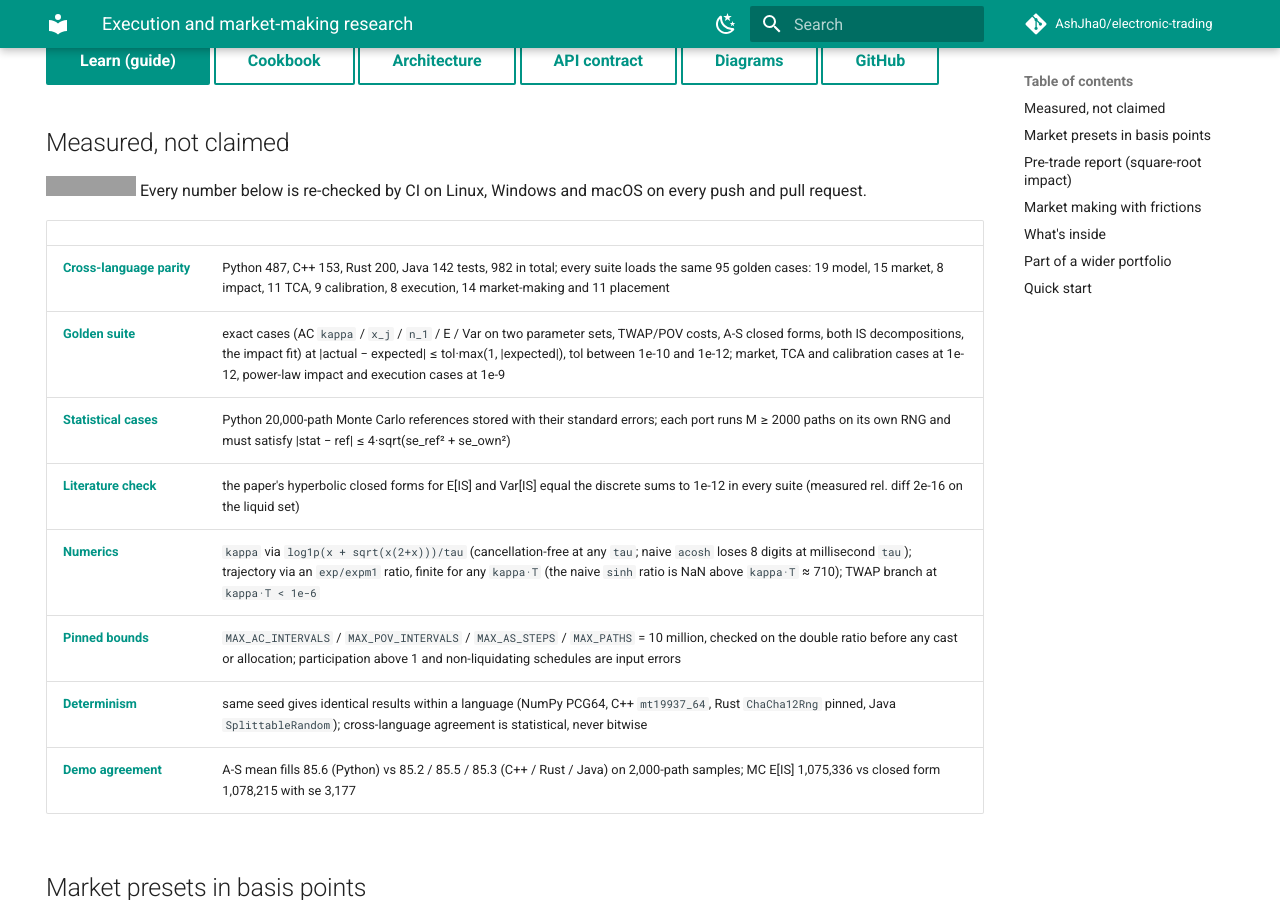
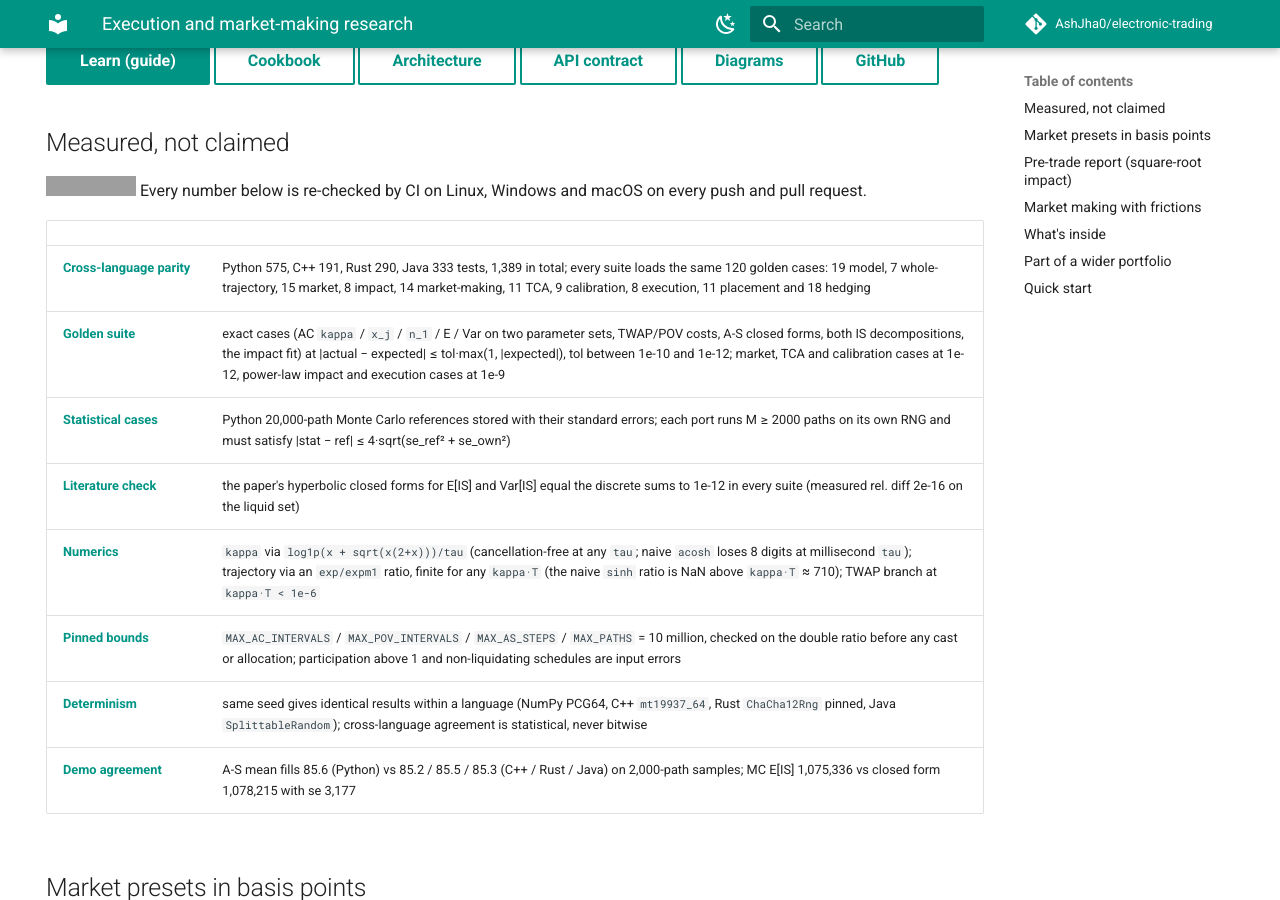
Before and after one commit to AshJha0/electronic-trading, an MkDocs documentation site: the page built from docs/site/pages/index.md, in a window 1280 px wide and 900 px high, scrolled down 336 px. Built offline with MkDocs 1.6.1 and Material for MkDocs 9.7.7, drawn with Linux system fonts in a browser that asks for light colours; comment, search, counter and statistics services are not loaded; some of the changed text lies outside the part shown; grey boxes are pictures that could not be loaded.

Commit message:
Round 4 integration: Rust demo accessors, measured counts, F5 done
- Rust demo reads placement and TCA results through accessors (fields
  are private after the Rust hardening).
- README, landing page, site index and ARCHITECTURE: counts measured on
  the combined branch (Python 575, C++ 191, Rust 290 incl. 16 doc-tests,
  Java 333; 1,389 in total; 120 golden cases), roadmap F5 done.

Co-Authored-By: Claude Opus 5.5 <noreply@anthropic.com>

````diff
--- a/docs/site/pages/index.md
+++ b/docs/site/pages/index.md
@@ -32,7 +32,7 @@ push and pull request.
 
 | | |
 |---|---|
-| Cross-language parity | Python 487, C++ 153, Rust 200, Java 142 tests, 982 in total; every suite loads the same 95 golden cases: 19 model, 15 market, 8 impact, 11 TCA, 9 calibration, 8 execution, 14 market-making and 11 placement |
+| Cross-language parity | Python 575, C++ 191, Rust 290, Java 333 tests, 1,389 in total; every suite loads the same 120 golden cases: 19 model, 7 whole-trajectory, 15 market, 8 impact, 14 market-making, 11 TCA, 9 calibration, 8 execution, 11 placement and 18 hedging |
 | Golden suite | exact cases (AC `kappa` / `x_j` / `n_1` / E / Var on two parameter sets, TWAP/POV costs, A-S closed forms, both IS decompositions, the impact fit) at \|actual − expected\| ≤ tol·max(1, \|expected\|), tol between 1e-10 and 1e-12; market, TCA and calibration cases at 1e-12, power-law impact and execution cases at 1e-9 |
 | Statistical cases | Python 20,000-path Monte Carlo references stored with their standard errors; each port runs M ≥ 2000 paths on its own RNG and must satisfy \|stat − ref\| ≤ 4·sqrt(se_ref² + se_own²) |
 | Literature check | the paper's hyperbolic closed forms for E[IS] and Var[IS] equal the discrete sums to 1e-12 in every suite (measured rel. diff 2e-16 on the liquid set) |
@@ -319,18 +319,18 @@ cd electronic-trading
 # Python (3.11+)
 pip install -e "python[dev]"
 python python/demo.py
-pytest python                                   # 487 tests
+pytest python                                   # 575 tests
 
 # C++ (C++26, CMake >= 3.25; GCC 14+, recent Clang, MSVC /std:c++latest, LLVM Clang on macOS)
 cmake -S cpp -B build -DCMAKE_BUILD_TYPE=Release
 cmake --build build --config Release --parallel
-ctest --test-dir build -C Release               # 153 tests
+ctest --test-dir build -C Release               # 191 tests
 
 # Rust (stable, MSRV 1.78)
-(cd rust && cargo test --release && cargo run --release --example demo)   # 200 tests
+(cd rust && cargo test --release && cargo run --release --example demo)   # 290 tests
 
 # Java (JDK 25 LTS, Maven)
-(cd java && mvn verify && mvn -q exec:java)     # 142 tests
+(cd java && mvn verify && mvn -q exec:java)     # 333 tests
 ```
 
 electronic-trading is MIT-licensed and provided without warranty: a
````
Also changed, not shown: README.md (+10 -9 lines), docs/ARCHITECTURE.md (+2 -2 lines), docs/index.html (+5 -5 lines), 1 other file.
